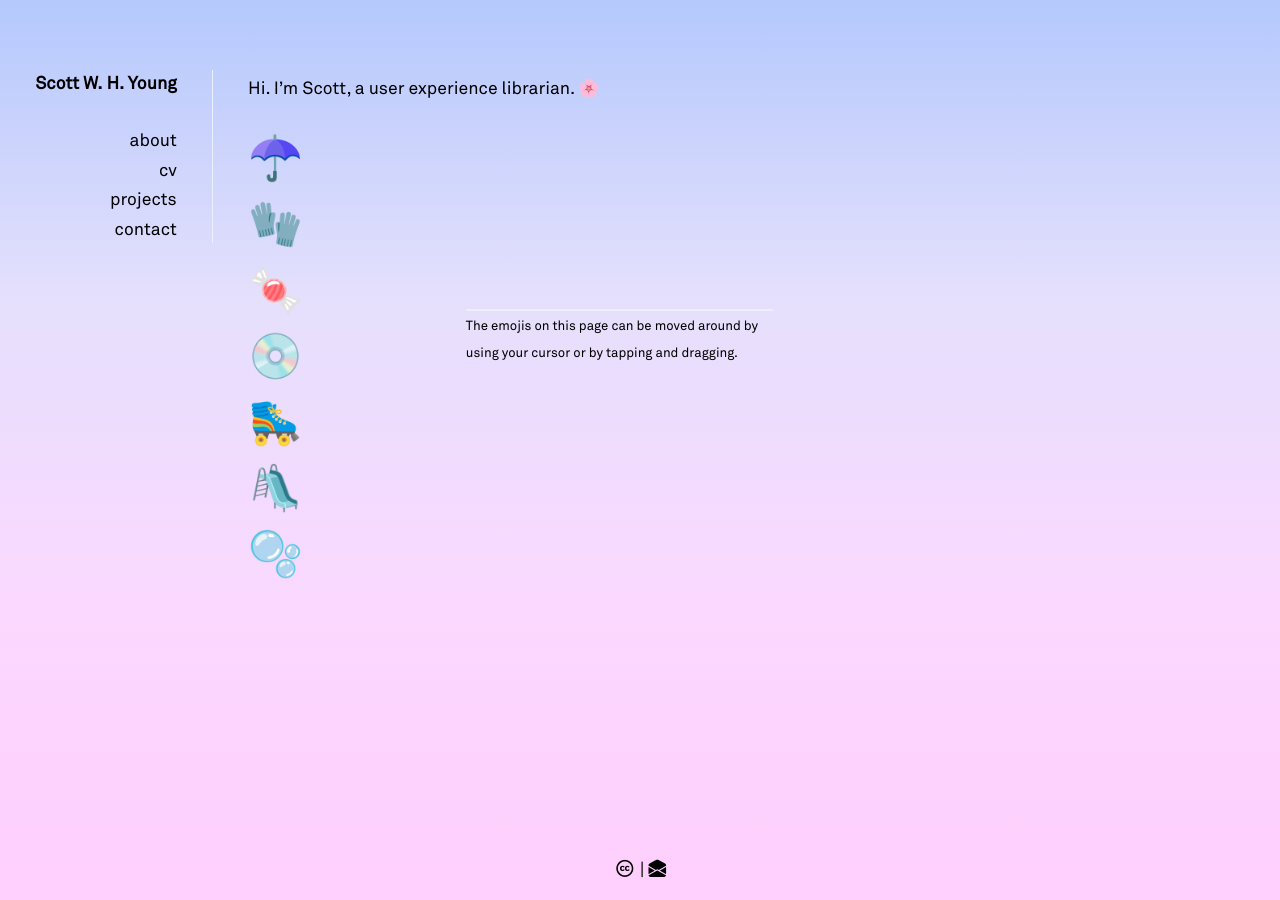
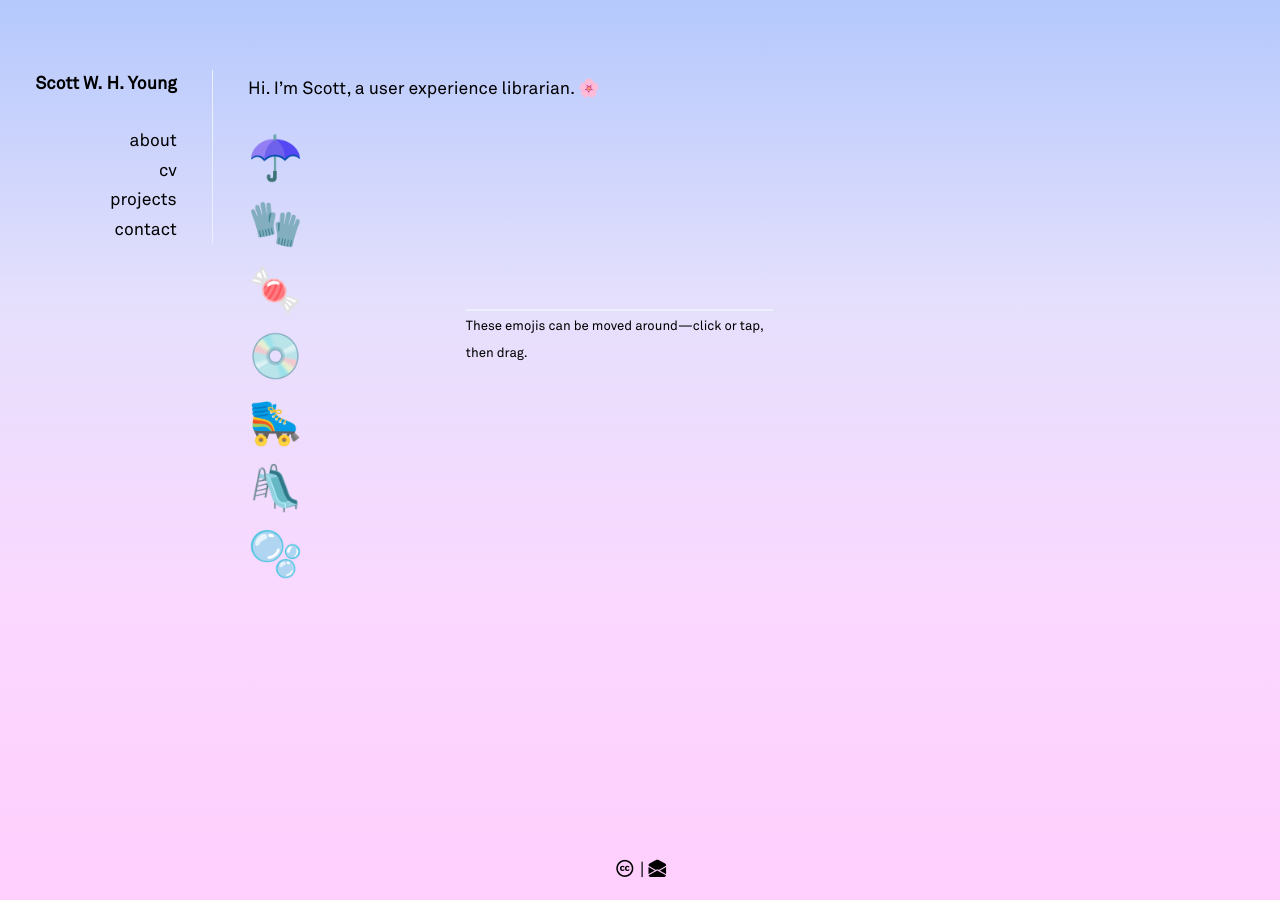
Before and after one commit to swyoung/swyoung.github.io, a Jekyll site: the page built from index.md, in a window 1280 px wide. Built offline with Jekyll 4.4.1, drawn with Linux system fonts in a browser that asks for light colours; nearby versions of some CDN libraries; a style sheet for code colours, icons or effects is not loaded.

Commit message:
Update index.md

```diff
--- a/index.md
+++ b/index.md
@@ -14,5 +14,5 @@ Hi. I’m Scott, a user experience librarian. <span class="emoji-spin">🌸</spa
   <div id="bubbles" can-move style="font-size:40px">🫧</div>
  <!-- <div can-duplicate="bubbles" style="position:absolute; padding: .25em;font-size: 75%;background: linear-gradient(180deg, rgba(176, 198, 252, 0.95), rgba(228, 222, 252, 0.95), rgba(250, 214, 255, 0.95));height: 200px;width: 100px;">More bubbles</div> -->
 <div style="border-top:2px solid hsla(223,100%,96%,80);margin:1em;width:46%;position:relative;left:30%;bottom:50%">
-<span style="font-size:75%">The emojis on this page can be moved around by using your cursor or by tapping and dragging.</span>
+<span style="font-size:75%">These emojis can be moved around—click or tap, then drag.</span>
 </div>
```
